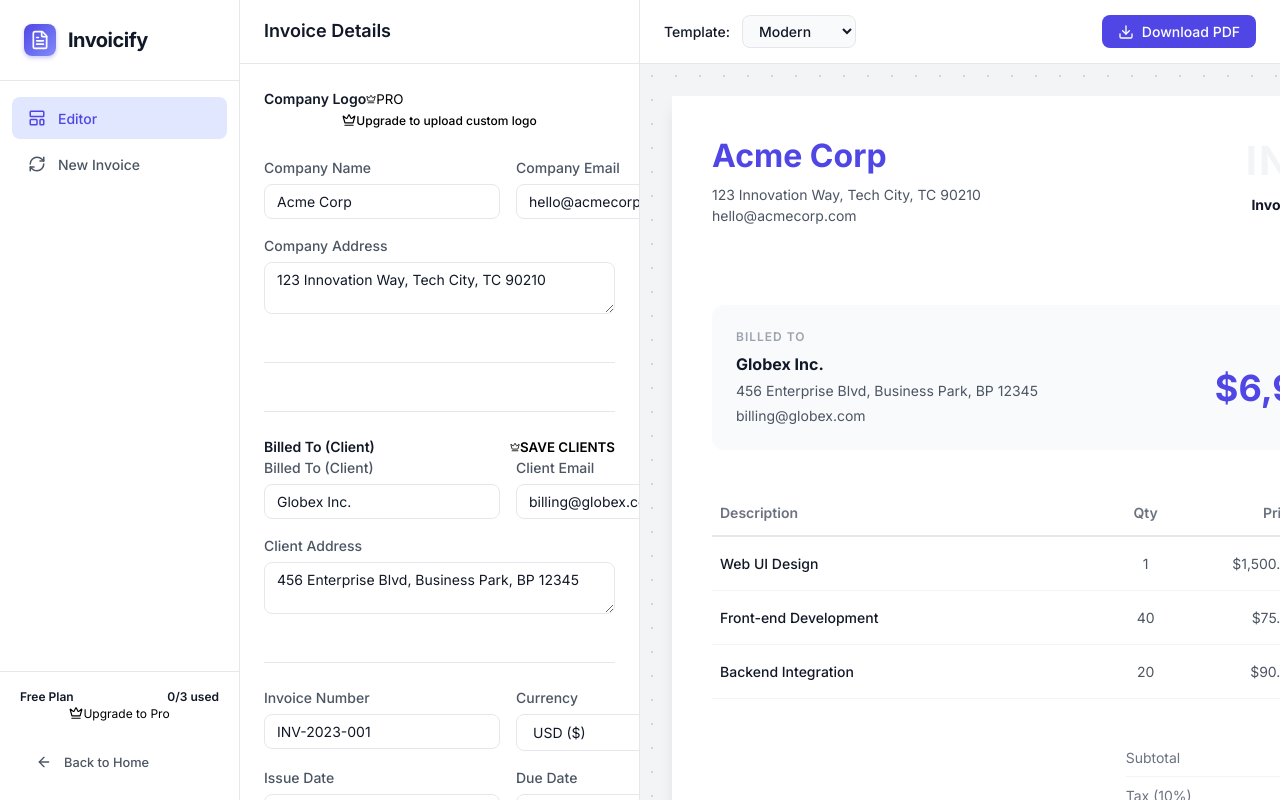
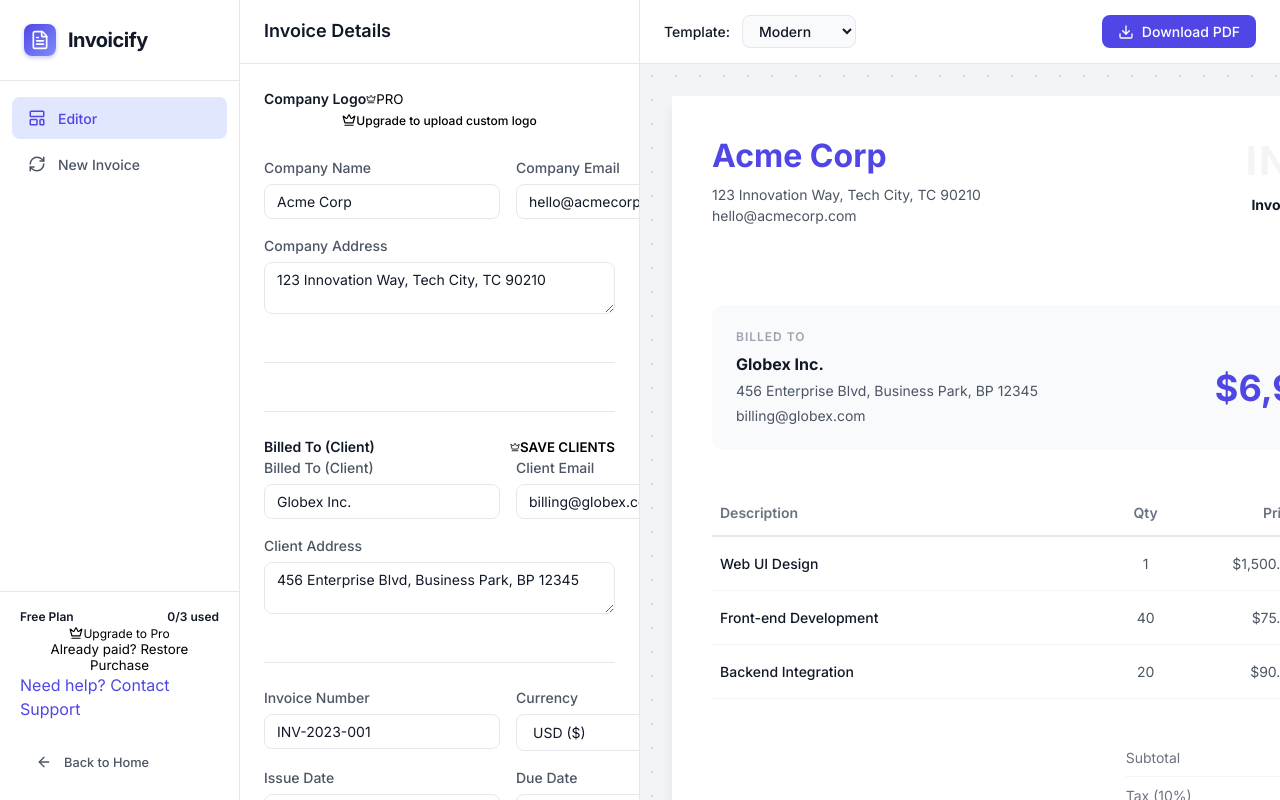
Before and after one commit to agungmahesa/InvoiceGenerator, a React (Vite) app: page /app in a window 1280 px wide. Built offline with nearby package versions, Linux system fonts and the light colour scheme.

Commit message:
feat: added support email and manual restore purchase fallback with admin override

```diff
--- a/src/App.jsx
+++ b/src/App.jsx
@@ -84,6 +84,42 @@
     document.body.removeChild(link);
   }
 
+  const handleRestore = async () => {
+    // Hidden mechanism for admin to easily force activate (for support ease)
+    // If user enters 'ADMIN-FORCE-UNLOCK' it unlocks immediately
+    const key = window.prompt("Enter your Gumroad License Key to restore Pro access:");
+    if (!key) return;
+
+    if (key === 'ADMIN-FORCE-UNLOCK') {
+      setProStatus(true, 'admin-override');
+      setIsPro(true);
+      alert("Pro access granted by Admin override.");
+      return;
+    }
+
+    try {
+      const res = await fetch('https://api.gumroad.com/v2/licenses/verify', {
+        method: 'POST',
+        headers: { 'Content-Type': 'application/x-www-form-urlencoded' },
+        body: new URLSearchParams({
+          product_permalink: 'qrocz',
+          license_key: key.trim()
+        })
+      });
+      const resData = await res.json();
+
+      if (resData.success && !resData.purchase.refunded) {
+        setProStatus(true, key.trim());
+        setIsPro(true);
+        alert("Pro access restored successfully!");
+      } else {
+        alert("Invalid or refunded license key.");
+      }
+    } catch (err) {
+      alert("Error verifying license. Please try again or contact support.");
+    }
+  };
+
   const handleDownloadPdf = async () => {
     if (isDownloading.current) return
 
@@ -161,13 +197,33 @@
               >
                 <Crown size={14} /> Upgrade to Pro
               </button>
+              <div className="mt-3 text-center flex flex-col gap-1">
+                <button
+                  onClick={handleRestore}
+                  className="text-[10px] text-indigo-600 hover:text-indigo-800 underline bg-transparent border-none p-0 cursor-pointer"
+                >
+                  Already paid? Restore Purchase
+                </button>
+                <a
+                  href="mailto:agungmahesay@gmail.com?subject=Invoicify Pro Support"
+                  className="text-[10px] text-slate-500 hover:text-slate-700"
+                >
+                  Need help? Contact Support
+                </a>
+              </div>
             </div>
           ) : (
             <div className="mb-4 p-2 bg-gradient-to-r from-indigo-500 to-purple-500 rounded-lg flex items-center gap-2 text-white shadow-sm">
               <div className="bg-white/20 p-1.5 rounded-md"><Crown size={16} /></div>
-              <div>
+              <div className="flex-1">
                 <p className="text-xs font-bold">Pro Activated</p>
-                <p className="text-[10px] text-indigo-100">Unlimited PDF exports</p>
+                <p className="text-[10px] text-indigo-100 mb-1">Unlimited PDF exports</p>
+                <a
+                  href="mailto:agungmahesay@gmail.com?subject=Invoicify Pro Support"
+                  className="text-[9px] text-indigo-200 hover:text-white underline"
+                >
+                  Contact Support
+                </a>
               </div>
             </div>
           )}
```
